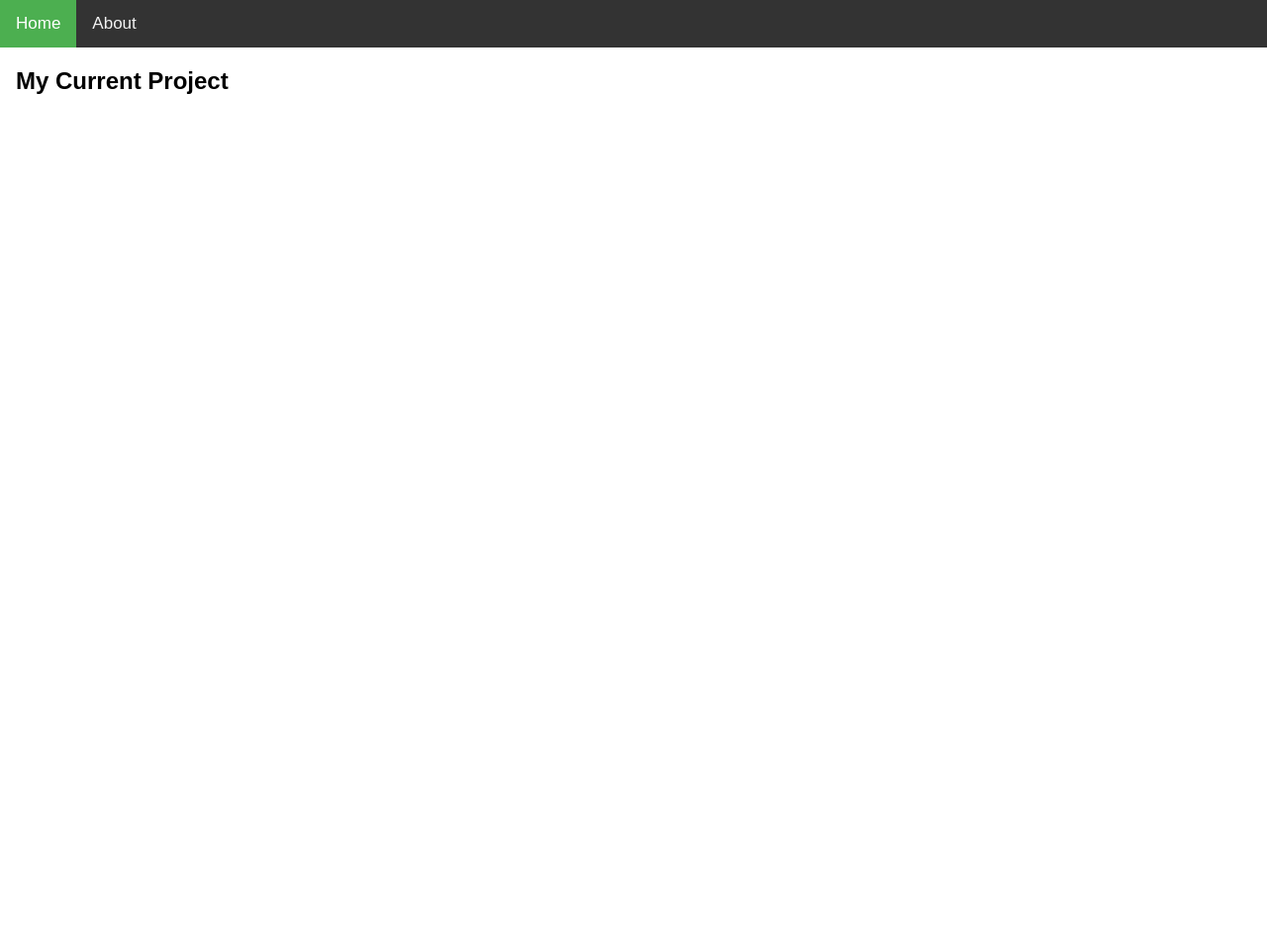
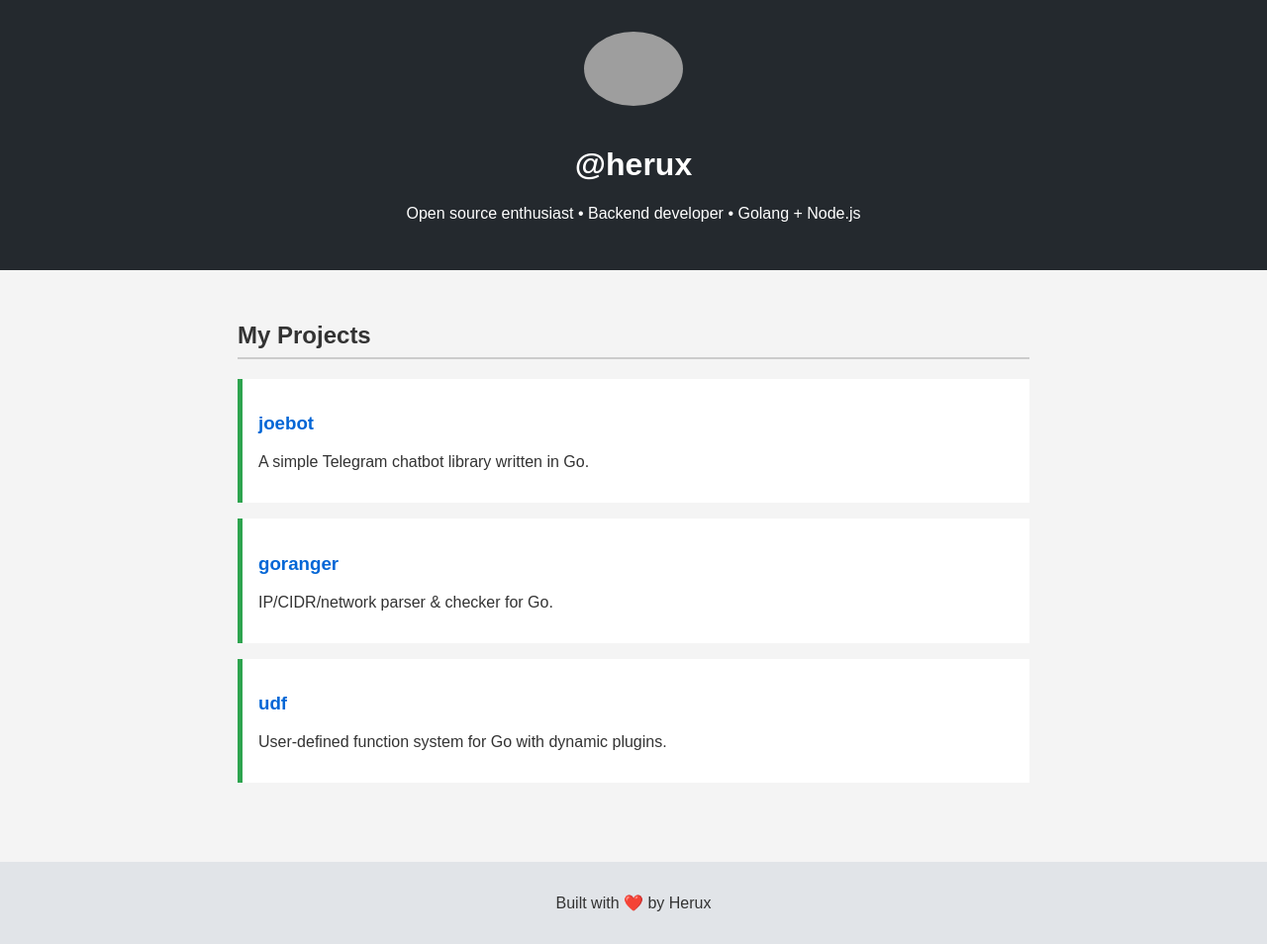
Before and after one commit to herux/herux.github.io, a plain HTML site: page index.html in a window 1280 px wide. Shown: the whole page at 99% size. Before the commit the page ends 800 px from the top, so only its background shows below. Drawn offline with Linux system fonts and the light colour scheme; grey boxes are pictures that could not be loaded.

Commit message:
add webpage

```diff
--- a/index.html
+++ b/index.html
@@ -1,49 +1,42 @@
 <!DOCTYPE html>
-<html>
+<html lang="en">
 <head>
-<meta name="viewport" content="width=device-width, initial-scale=1">
-<style>
-body {
-  margin: 0;
-  font-family: Arial, Helvetica, sans-serif;
-}
-
-.topnav {
-  overflow: hidden;
-  background-color: #333;
-}
-
-.topnav a {
-  float: left;
-  color: #f2f2f2;
-  text-align: center;
-  padding: 14px 16px;
-  text-decoration: none;
-  font-size: 17px;
-}
-
-.topnav a:hover {
-  background-color: #ddd;
-  color: black;
-}
-
-.topnav a.active {
-  background-color: #4CAF50;
-  color: white;
-}
-</style>
+  <meta charset="UTF-8" />
+  <meta name="viewport" content="width=device-width, initial-scale=1.0"/>
+  <title>Herux's Projects</title>
+  <link rel="stylesheet" href="style.css" />
 </head>
 <body>
+  <header>
+    <img src="https://avatars.githubusercontent.com/u/3064077" alt="Herux Avatar" />
+    <h1>@herux</h1>
+    <p>Open source enthusiast • Backend developer • Golang + Node.js</p>
+  </header>
 
-<div class="topnav">
-  <a class="active" href="#home">Home</a>
-  <a href="#about">About</a>
-</div>
+  <main>
+    <h2>My Projects</h2>
+    <div class="projects">
+      <div class="project">
+        <h3><a href="https://github.com/herux/joebot" target="_blank">joebot</a></h3>
+        <p>A simple Telegram chatbot library written in Go.</p>
+      </div>
 
-<div style="padding-left:16px">
-  <h2>My Current Project</h2>
-  <p></p>
-</div>
+      <div class="project">
+        <h3><a href="https://github.com/herux/goranger" target="_blank">goranger</a></h3>
+        <p>IP/CIDR/network parser & checker for Go.</p>
+      </div>
 
+      <div class="project">
+        <h3><a href="https://github.com/herux/udf" target="_blank">udf</a></h3>
+        <p>User-defined function system for Go with dynamic plugins.</p>
+      </div>
+    </div>
+  </main>
+
+  <footer>
+    <p>Built with ❤️ by Herux</p>
+  </footer>
+
+  <script src="script.js"></script>
 </body>
 </html>
--- /dev/null
+++ b/script.js
@@ -0,0 +1,2 @@
+// Minimal JS for future interactivity
+console.log("Welcome to Herux's portfolio page!");
--- /dev/null
+++ b/style.css
@@ -0,0 +1,54 @@
+body {
+  margin: 0;
+  font-family: Arial, sans-serif;
+  background: #f4f4f4;
+  color: #333;
+}
+
+header {
+  background: #24292e;
+  color: white;
+  text-align: center;
+  padding: 2rem 1rem;
+}
+
+header img {
+  border-radius: 50%;
+  width: 100px;
+  margin-bottom: 1rem;
+}
+
+main {
+  padding: 2rem;
+  max-width: 800px;
+  margin: auto;
+}
+
+h2 {
+  border-bottom: 2px solid #ccc;
+  padding-bottom: 0.5rem;
+}
+
+.project {
+  background: white;
+  margin: 1rem 0;
+  padding: 1rem;
+  border-left: 5px solid #2ea44f;
+  transition: transform 0.2s ease;
+}
+
+.project:hover {
+  transform: scale(1.02);
+}
+
+.project a {
+  color: #0366d6;
+  text-decoration: none;
+}
+
+footer {
+  text-align: center;
+  padding: 1rem;
+  background: #e1e4e8;
+  margin-top: 2rem;
+}
```
